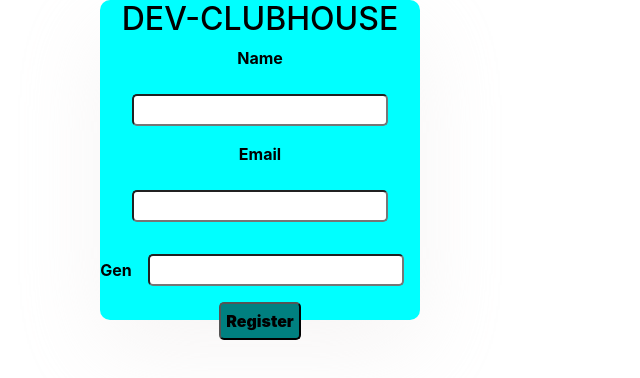
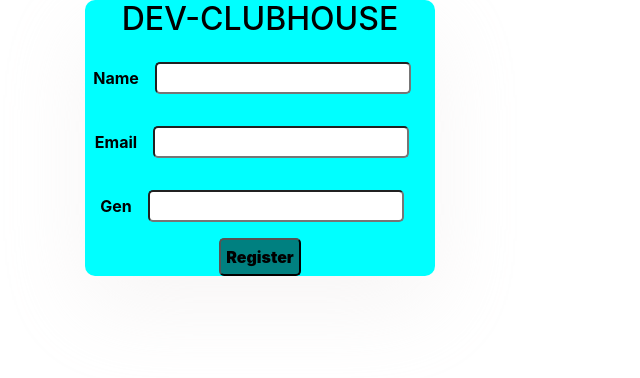
Before and after one commit to Freedom-seven/user, a React (Create React App) app: page / in a window 1280 px wide. Shown: the top 378 px of the page, without its empty margins (0-640 px from the left). Built offline with nearby package versions, Linux system fonts and the light colour scheme.

Commit message:
add width

```diff
--- a/src/Component/AddForm.css
+++ b/src/Component/AddForm.css
@@ -1,6 +1,7 @@
 body{
     background-color: black;
     color: aliceblue;
+    margin: 0rem;
   }
 
   .userForm {
@@ -8,9 +9,9 @@ body{
    background-color: aqua;
    color: black;
    border-radius: 10px;
-   height: 20rem;
-   width: 20rem;
-   margin: auto;
+   height: auto;
+   width: auto;
+   margin: 0rem;
    font-weight: bolder;
    box-shadow: rgba(236, 229, 229, 0.4) 0px 30px 90px;
   }
```
